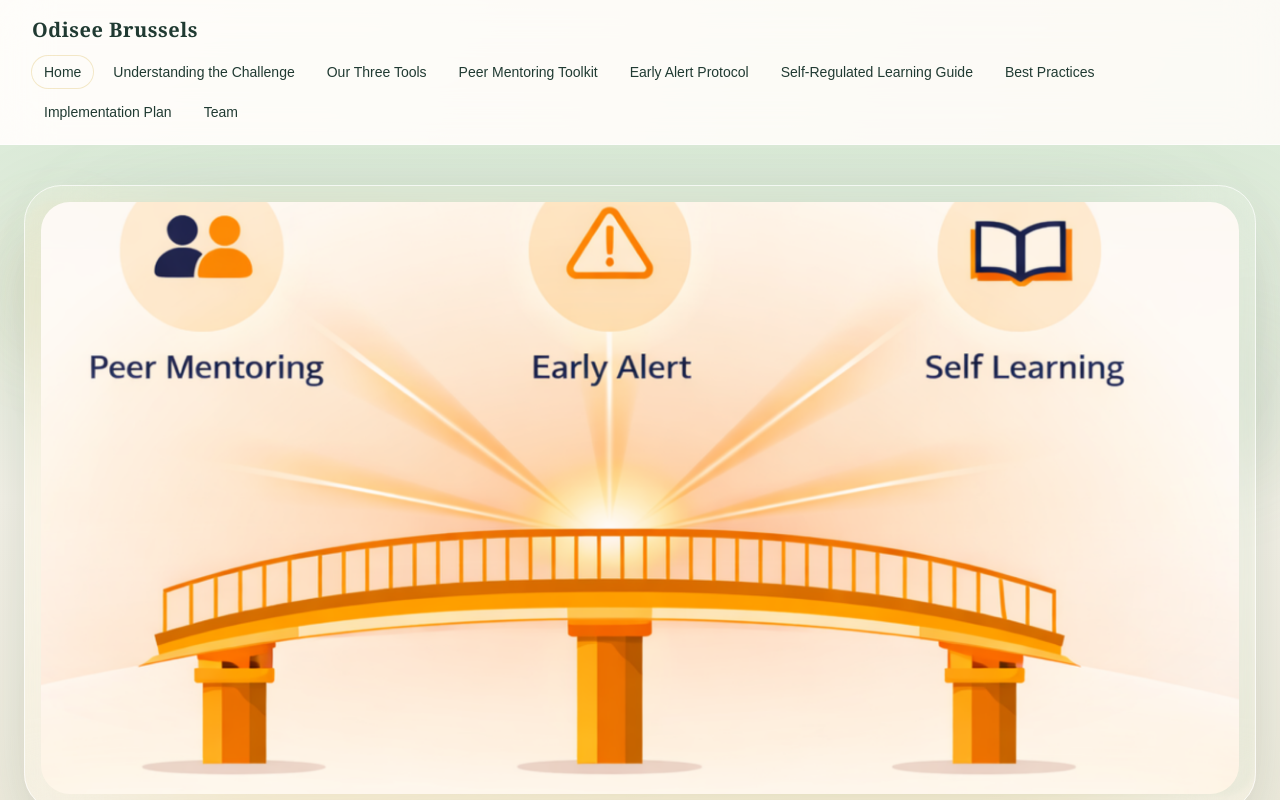
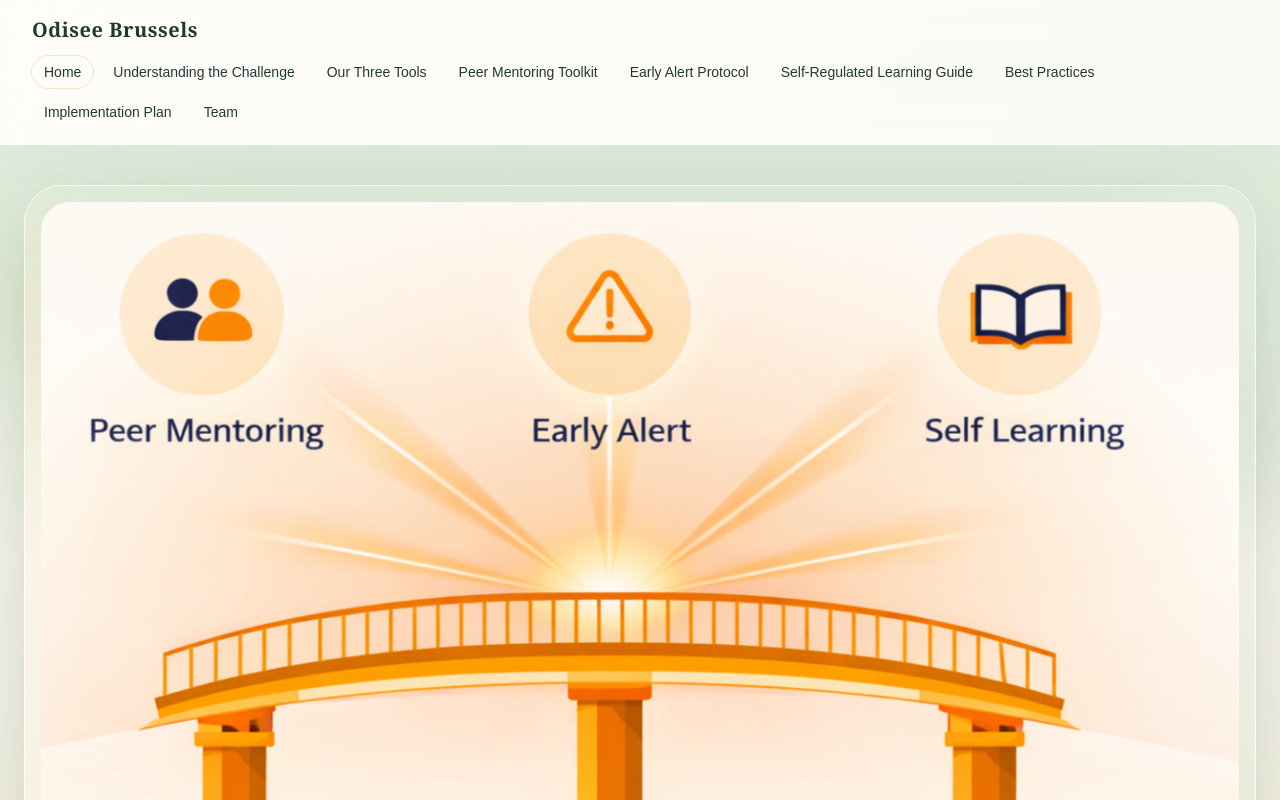
Before and after one commit to ChithraRaniJayaraman/odisee-student-progression, a React (Vite) app: page /#/ in a window 1280 px wide. Shown: the top 800 px of the page. Built offline with nearby package versions, Linux system fonts and the light colour scheme.

Commit message:
Fix home hero image cropping to keep Odisee logo visible

```diff
--- a/src/pages/Home.jsx
+++ b/src/pages/Home.jsx
@@ -70,7 +70,7 @@ function Home() {
               <img
                 src={bridgeHero}
                 alt="Bridge illustration with three support pillars and student success tools"
-                className="block h-[68vh] w-full rounded-[1.8rem] object-cover sm:h-[74vh]"
+                className="block h-auto w-full rounded-[1.8rem] object-contain"
               />
             </div>
           </div>
```
